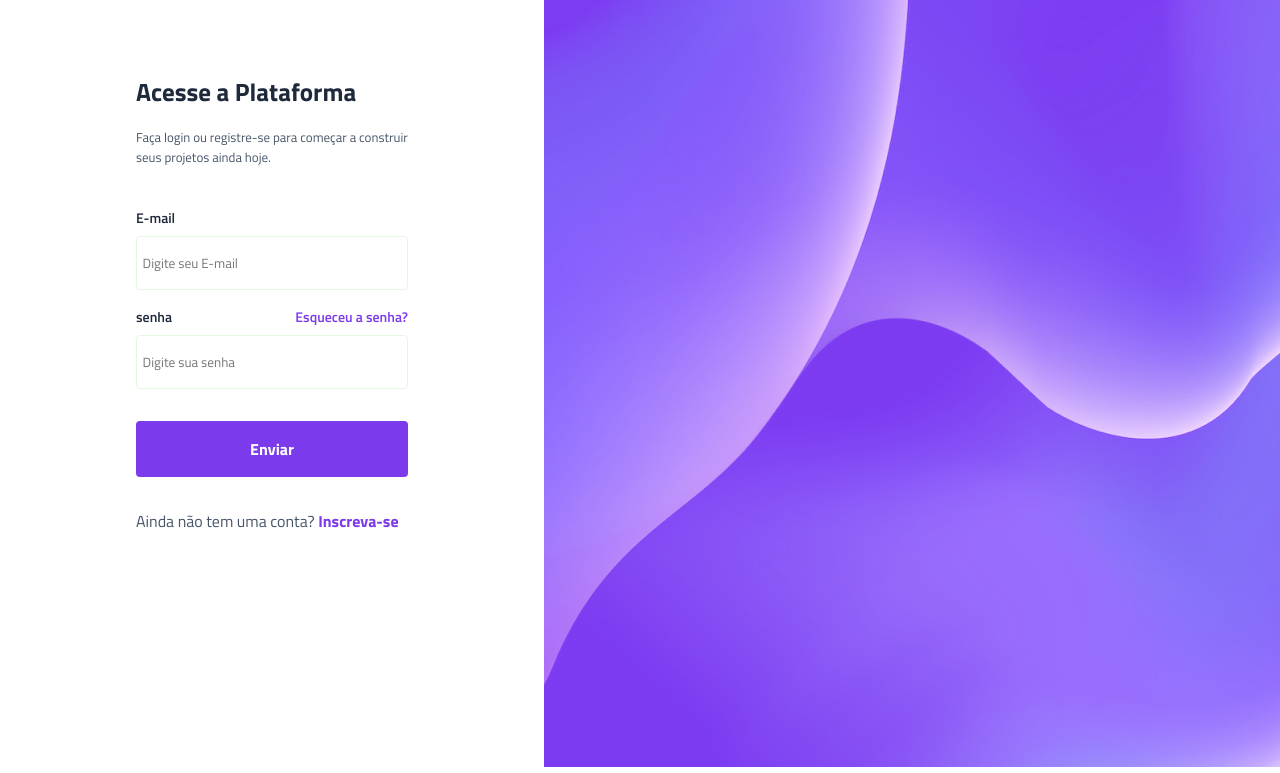
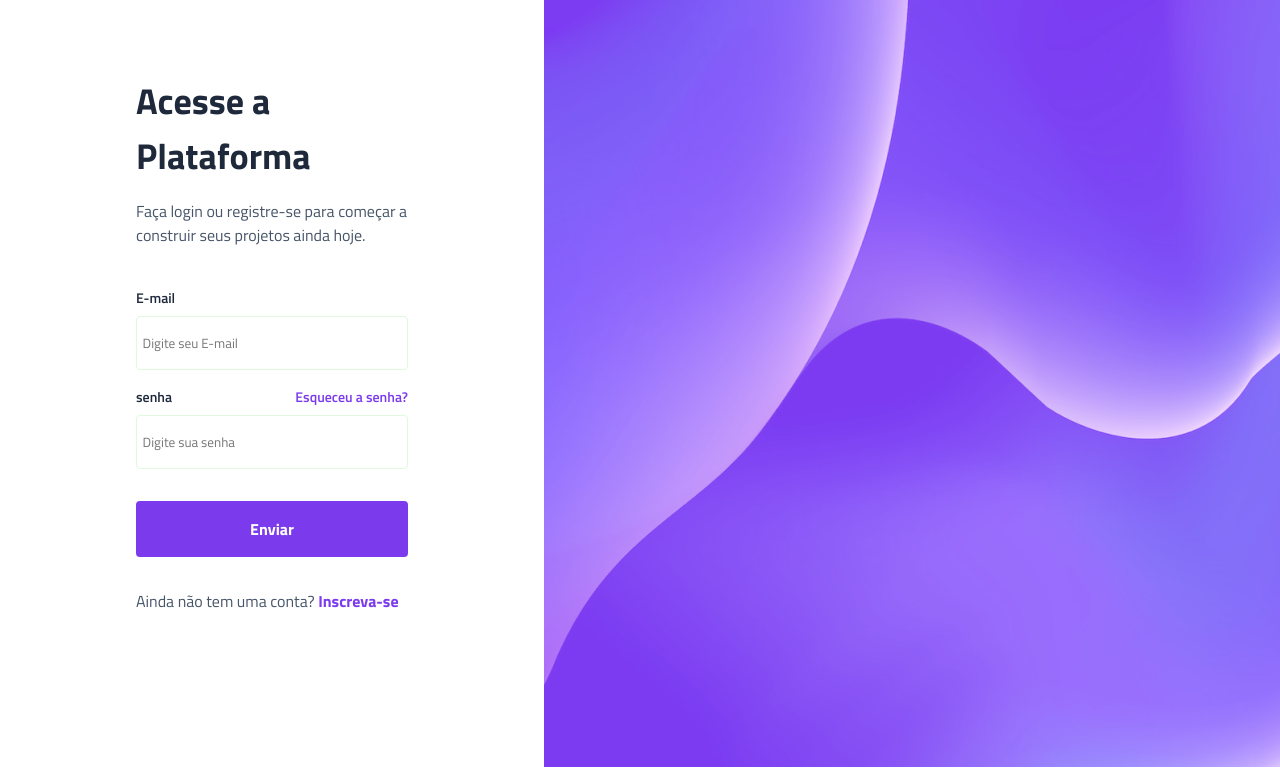
Before and after one commit to jp5plays/projeto-vertigo, a plain HTML site: page index.html in a window 1280 px wide. Shown: the part 133-906 px from the top of the page. Drawn offline with Linux system fonts and the light colour scheme.

Commit message:
termino da alterações do conteúdo

```diff
--- a/style.css
+++ b/style.css
@@ -25,6 +25,7 @@ margin-bottom: 3.7rem;
 --gray-200:#e2f8e0;
 --gray-400:#e2e8f0;
 --whitte:#fff;
+--litght-purple:#9F67FF;
 }
 /* root = classe só do css = tag html */
 /* serve para guardar variáveis igual ap python por exemplo */
@@ -115,6 +116,11 @@ text-decoration: underline;
     color: var(--whitte);
 
 }
+.login button:hover{
+    background: var(--litght-purple);
+    transition: 0.3s;
+    cursor: pointer;
+}
 .login > p{
    color: var(--gray-600);
 
@@ -126,6 +132,7 @@ text-decoration: underline;
 .bg-desktop{
     display: none;
 }
+
 @media(min-width:1000px){
     body{
         display:flex;
@@ -135,6 +142,7 @@ text-decoration: underline;
         justify-content: flex-start;
         margin: 2.5rem 7rem 7rem;
         height: fit-content;
+
     }
     header img{
         width: 10rem;
@@ -147,9 +155,19 @@ text-decoration: underline;
     }
     .conteudo{
         width: 100%;
+        display: flex;
+        flex-direction: column;
+        align-items: center;
     }
     .bg-desktop{
         display: block;
         width: 100%;
     }
+    .descricao h1{
+        font-size: 2.25rem;
+    }
+    .descricao p{
+        font-size: 1rem;
+    }
+
 }
```
